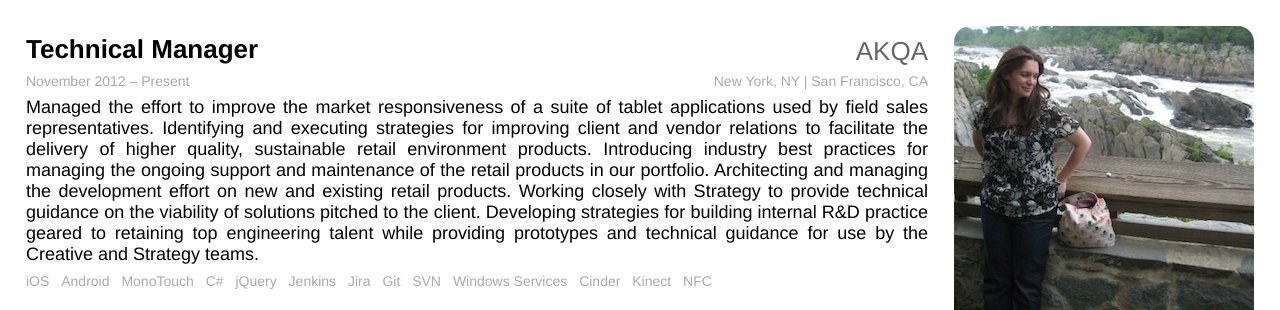
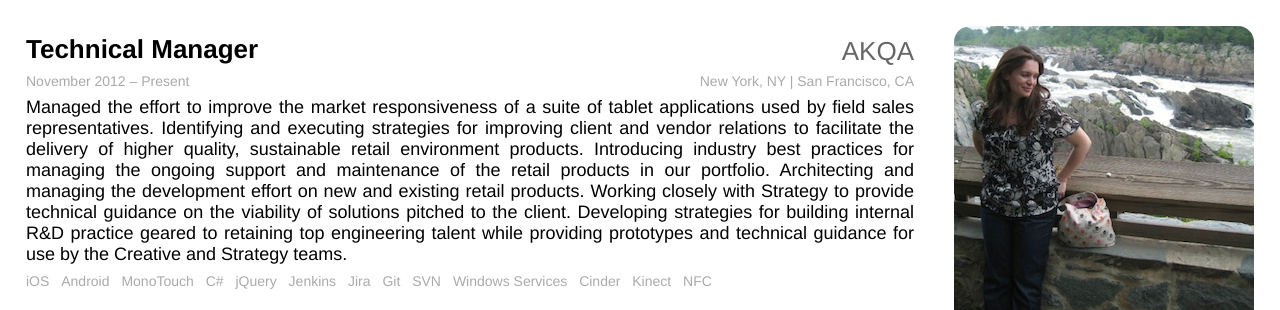
Before and after one commit to meganmilesoneill/meganmoneill.com, a plain HTML site: page index.html in a window 1280 px wide. Shown: the top 310 px of the page. Drawn offline with Linux system fonts and the light colour scheme.

Commit message:
Fixed incorrect right margin

```diff
--- a/styles/main.css
+++ b/styles/main.css
@@ -16,7 +16,7 @@ body {
 }
 #main {
   padding: 16px;
-  margin: 10px 330px 10px 10px;
+  margin: 10px 350px 10px 10px;
   background: #FFF;
   min-width: 340px
 }
```
